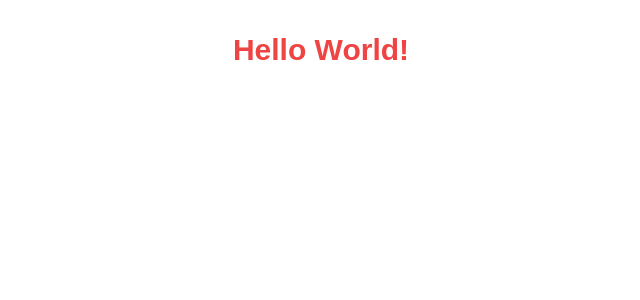
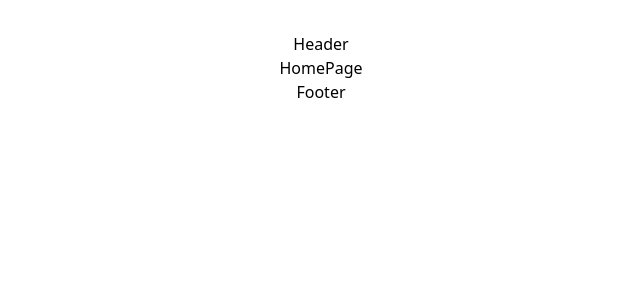
Before and after one commit to FillArt/kinoarea, a React (Vite) app: page / in a window 1280 px wide. Shown: the top 300 px of the page, without its empty margins (319-959 px from the left). Built offline with nearby package versions, Linux system fonts and the light colour scheme; a web font is replaced by a local one.

Commit message:
feat(layout): added basic structure HomePageLayout

```diff
--- a/src/app/App.tsx
+++ b/src/app/App.tsx
@@ -1,13 +1,11 @@
 import './App.css'
+import {HomePage} from "../pages/HomePage";
 
-function App() {
+export const App = () => {
 
     return (
         <>
-            <h1 className="text-3xl font-bold text-red-500 font-main ">Hello World!</h1>
-
+            <HomePage />
         </>
     )
 }
-
-export default App
--- a/src/app/main.tsx
+++ b/src/app/main.tsx
@@ -1,7 +1,7 @@
 import { StrictMode } from 'react'
 import { createRoot } from 'react-dom/client'
 import '../index.css'
-import App from './App.tsx'
+import { App } from './App.tsx'
 
 createRoot(document.getElementById('root')!).render(
   <StrictMode>
--- /dev/null
+++ b/src/common/components/layouts/HomePageLayout.tsx
@@ -0,0 +1,15 @@
+import {ReactNode} from "react";
+
+interface HomeLayoutProps {
+    children: ReactNode;
+}
+
+export const HomePageLayout = ({children}: HomeLayoutProps) => {
+    return (
+        <div>
+            <div>Header</div>
+            {children}
+            <div>Footer</div>
+        </div>
+    );
+};
--- /dev/null
+++ b/src/common/components/layouts/index.ts
@@ -0,0 +1 @@
+export {HomePageLayout} from "./HomePageLayout.tsx";
--- /dev/null
+++ b/src/pages/HomePage/index.ts
@@ -0,0 +1 @@
+export {HomePage} from "./ui/HomePage.tsx";
--- /dev/null
+++ b/src/pages/HomePage/ui/HomePage.tsx
@@ -0,0 +1,9 @@
+import {HomePageLayout} from "../../../common/components/layouts";
+
+export const HomePage = () => {
+    return (
+        <HomePageLayout>
+            HomePage
+        </HomePageLayout>
+    );
+};
```
Also changed, not shown: src/pages/HomePage/model/index.ts (added).
